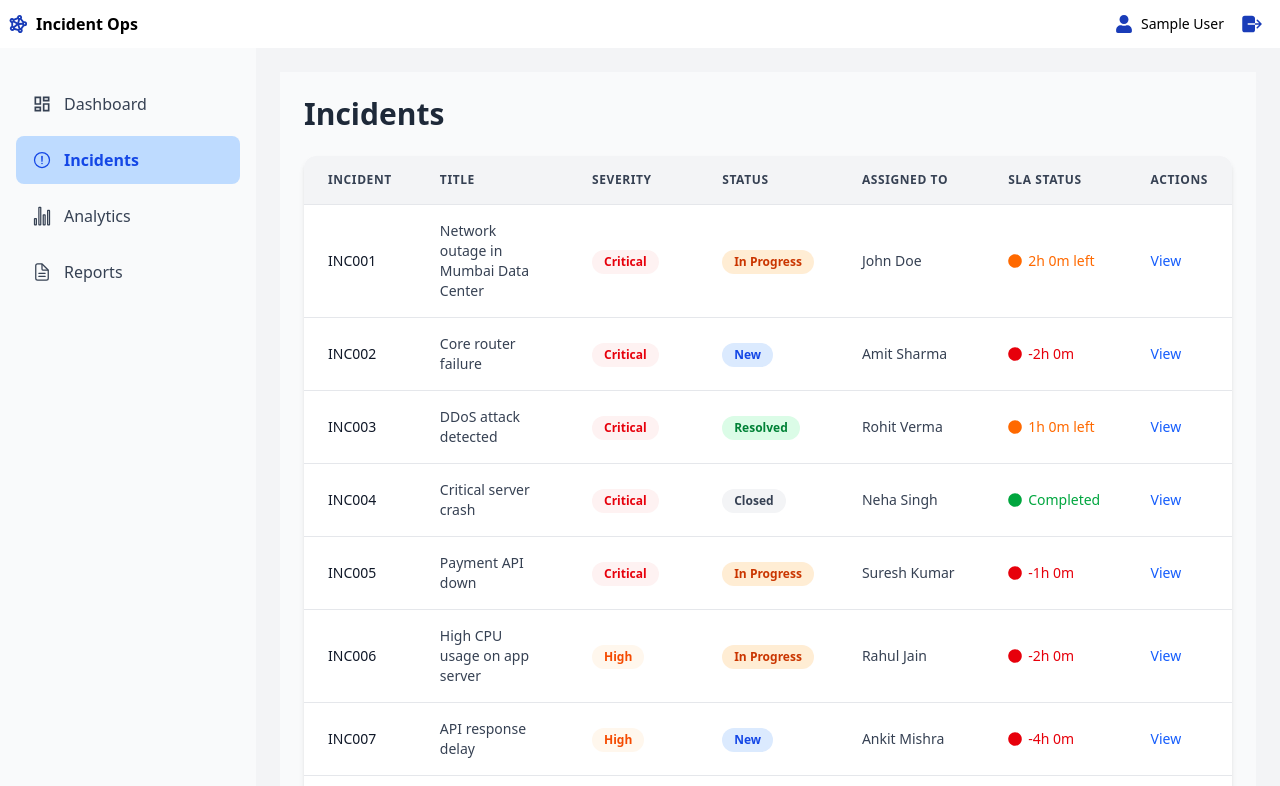
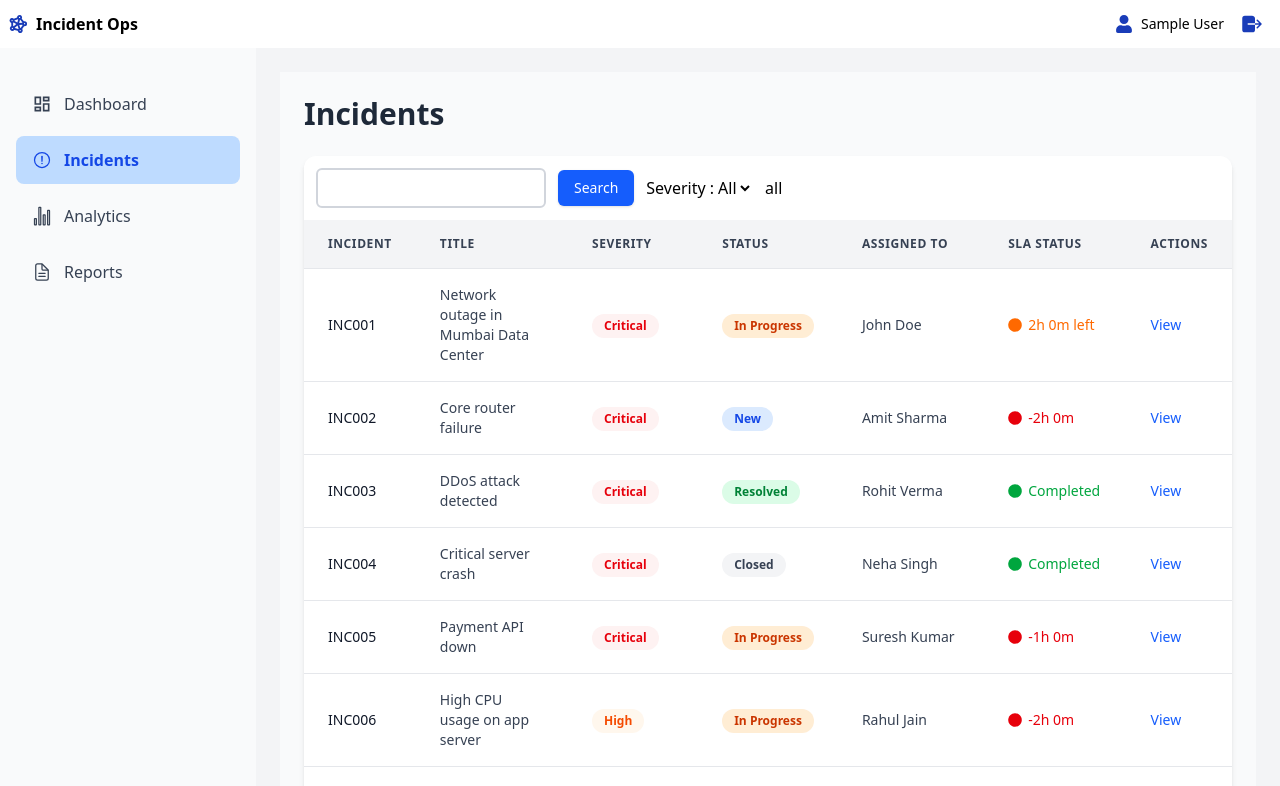
Before and after one commit to amirali72/Incident-Ops, a React (Vite) app: page /incidents in a window 1280 px wide. Shown: the top 786 px of the page. Built offline with nearby package versions, Linux system fonts and the light colour scheme; sample sign-in values are in the browser's storage.

Commit message:
Added SearchBar for INC List

```diff
--- a/src/pages/Incidents.jsx
+++ b/src/pages/Incidents.jsx
@@ -1,14 +1,70 @@
-import React from "react";
+import React, { useEffect, useState } from "react";
 import { FaCircle } from "react-icons/fa";
 import { mockIncidents } from "../data/mockIncidents";
 
 const Incidents = () => {
+  const [searchVal, setSearchVal] = useState("");
+  const [filteredINC, setFilteredINC] = useState(mockIncidents);
+  const [sevFilter, setSevFilter] = useState("all");
+
+  const searchIncidents = () => {
+    const filteredData = mockIncidents.filter(
+      (item) =>
+        item.id.toLowerCase().includes(searchVal.toLowerCase()) ||
+        item.title.toLowerCase().includes(searchVal.toLowerCase())
+    );
+    setFilteredINC(filteredData);
+  };
+
+  const filterSeverity = (e) => {
+    const newSevFilter = e.target.value;
+    setSevFilter(newSevFilter);
+
+    // Filter from ORIGINAL data every time
+    const filteredData = filteredINC.filter(
+      (item) => newSevFilter === "all" || item.severity === newSevFilter
+    );
+    setFilteredINC(filteredData);
+  };
+
   return (
     <div className="p-6 bg-gray-50 min-h-screen">
       <h1 className="text-3xl font-bold text-gray-800 mb-6">Incidents</h1>
 
       <div className="bg-white rounded-xl shadow-md overflow-hidden ">
         <div className="overflow-x-auto ">
+          <div className="flex items-center gap-3 p-3">
+            <input
+              type="text"
+              value={searchVal}
+              onChange={(e) => setSearchVal(e.target.value)}
+              onKeyDown={(e) => e.key === "Enter" && searchIncidents()}
+              className="border-2 border-gray-300 rounded-md px-3 py-2 text-sm focus:outline-none focus:ring-2 focus:ring-blue-500 focus:border-blue-500"
+            />
+            <button
+              className="bg-blue-600 hover:bg-blue-700 text-white px-4 py-2 rounded-md text-sm font-medium transition duration-200 shadow-sm"
+              onClick={searchIncidents}
+            >
+              Search
+            </button>
+
+            <label>
+              Severity :
+              <select
+                name="Severity"
+                value={sevFilter}
+                onChange={(e) => filterSeverity(e)}
+              >
+                <option value="all">All</option>
+                <option value="P1">P1</option>
+                <option value="P2">P2</option>
+                <option value="P3">P3</option>
+                <option value="P4">P4</option>
+              </select>
+            </label>
+            <p>{sevFilter}</p>
+          </div>
+
           <table className="w-full">
             <thead className="bg-gray-100 border-b border-gray-200">
               <tr>
@@ -37,7 +93,7 @@ const Incidents = () => {
               </tr>
             </thead>
             <tbody className="divide-y divide-gray-200">
-              {mockIncidents.map((item) => {
+              {filteredINC.map((item) => {
                 const sev =
                   item.severity === "P1"
                     ? "Critical"
@@ -76,7 +132,7 @@ const Incidents = () => {
                 );
 
                 const slaStatus =
-                  item.status === "Closed" ? (
+                  item.status === "Closed" || item.status === "Resolved" ? (
                     <span className="text-green-600 flex space-x-1.5">
                       <FaCircle className="self-center" />
                       <h1>Completed</h1>
```
